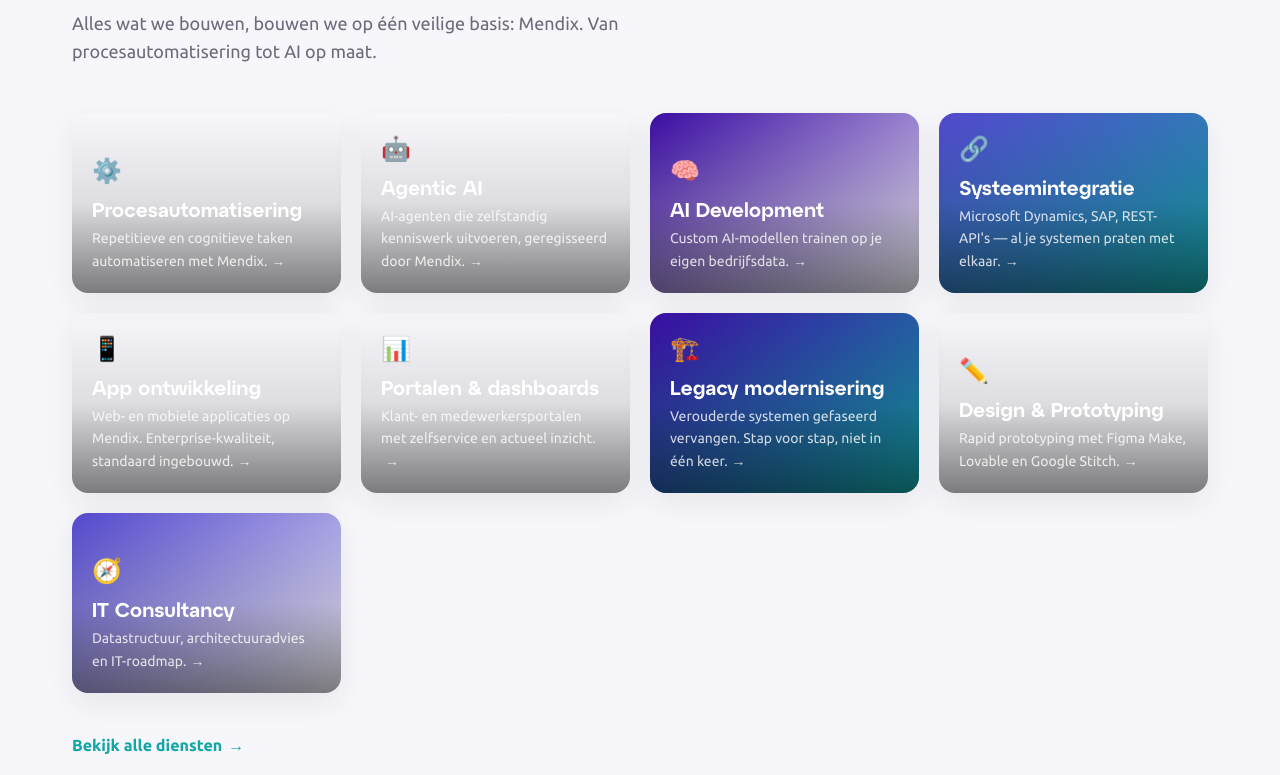
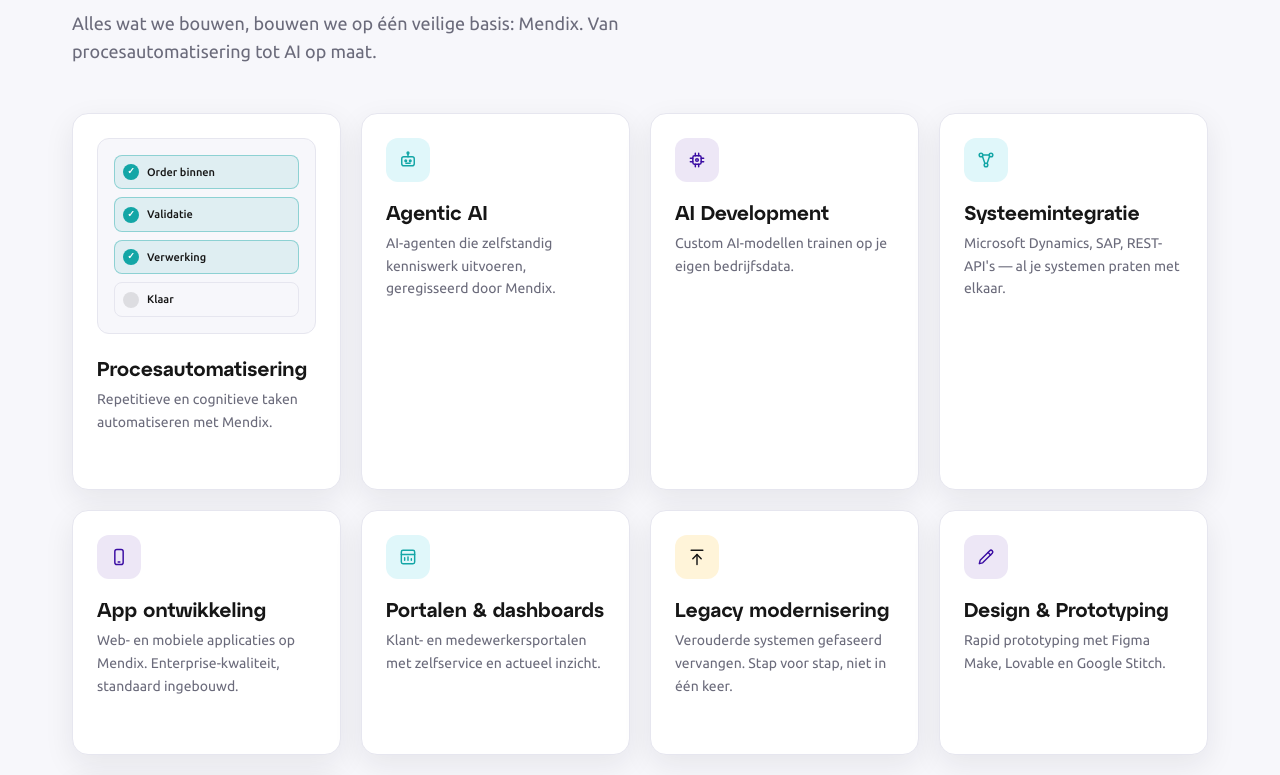
Before and after one commit to bjarn-onderstal/kobeon-website, a Next.js app: page / in a window 1280 px wide. Shown: the part 6074-6849 px from the top of the page. Built offline with nearby package versions, Linux system fonts and the light colour scheme.

Commit message:
refactor: lichte consistente diensten-bento + line-iconen (geen emoji/donkere slabs)

```diff
--- a/app/sectoren/detachering/page.tsx
+++ b/app/sectoren/detachering/page.tsx
@@ -13,7 +13,7 @@
 };
 
 const content: SectorContent = {
-  emoji: "👥",
+  icon: "detachering",
   title: "Staffing & Detachering",
   tagline: "Match sneller. Factureer foutloos. Blijf compliant.",
   intro:
--- a/app/sectoren/kinderopvang/page.tsx
+++ b/app/sectoren/kinderopvang/page.tsx
@@ -13,7 +13,7 @@
 };
 
 const content: SectorContent = {
-  emoji: "🧸",
+  icon: "kinderopvang",
   title: "Kinderopvang",
   tagline: "Minder administratie. Meer tijd voor de kinderen.",
   intro:
--- a/app/sectoren/maakindustrie/page.tsx
+++ b/app/sectoren/maakindustrie/page.tsx
@@ -13,7 +13,7 @@
 };
 
 const content: SectorContent = {
-  emoji: "🏭",
+  icon: "maakindustrie",
   title: "Maakindustrie",
   tagline: "Slimme fabrieken beginnen met slimme software.",
   intro:
--- a/app/sectoren/onderwijs/page.tsx
+++ b/app/sectoren/onderwijs/page.tsx
@@ -13,7 +13,7 @@
 };
 
 const content: SectorContent = {
-  emoji: "🎓",
+  icon: "onderwijs",
   title: "Onderwijsinstellingen",
   tagline: "Meer tijd voor onderwijs.",
   intro:
--- a/app/sectoren/semi-publiek/page.tsx
+++ b/app/sectoren/semi-publiek/page.tsx
@@ -13,7 +13,7 @@
 };
 
 const content: SectorContent = {
-  emoji: "⚖️",
+  icon: "semi-publiek",
   title: "Semi-publieke organisaties",
   tagline: "Compliance én efficiëntie. Zonder compromis.",
   intro:
--- a/app/sectoren/sierteelt/page.tsx
+++ b/app/sectoren/sierteelt/page.tsx
@@ -13,7 +13,7 @@
 };
 
 const content: SectorContent = {
-  emoji: "🌱",
+  icon: "sierteelt",
   title: "Sierteelt & Horticultuur",
   tagline: "Software die meebeweegt met je seizoen.",
   intro:
--- a/components/DienstenBentoGrid.tsx
+++ b/components/DienstenBentoGrid.tsx
@@ -4,7 +4,7 @@
 // Gedeelde asymmetrische bento-grid van de 9 diensten (homepage + /diensten).
 export default function DienstenBentoGrid() {
   return (
-    <div className="grid auto-rows-[180px] grid-cols-1 gap-5 md:grid-flow-row-dense md:grid-cols-4">
+    <div className="grid auto-rows-[minmax(190px,auto)] grid-cols-1 gap-5 md:grid-flow-row-dense md:grid-cols-4">
       {services.map((s, i) => (
         <ServiceTile key={s.title} service={s} index={i} />
       ))}
--- /dev/null
+++ b/components/Icon.tsx
@@ -0,0 +1,130 @@
+import type { SVGProps } from "react";
+
+// Lichtgewicht line-icon set (geen externe dependency). Eén consistente stijl:
+// stroke = currentColor, geen fill, ronde uiteinden. `name` = dienst- of sector-slug.
+const paths: Record<string, JSX.Element> = {
+  // Diensten
+  "procesautomatisering": (
+    <>
+      <path d="M21 12a9 9 0 1 1-3-6.7" />
+      <path d="M21 4v5h-5" />
+    </>
+  ),
+  "agentic-ai": (
+    <>
+      <rect x="4.5" y="8" width="15" height="11" rx="2.5" />
+      <path d="M12 8V5" />
+      <circle cx="12" cy="3.6" r="1.1" />
+      <circle cx="9.3" cy="13" r="1" />
+      <circle cx="14.7" cy="13" r="1" />
+      <path d="M9.5 16h5" />
+    </>
+  ),
+  "ai-development": (
+    <>
+      <rect x="7" y="7" width="10" height="10" rx="2" />
+      <circle cx="12" cy="12" r="1.6" />
+      <path d="M10 7V4M14 7V4M10 20v-3M14 20v-3M7 10H4M7 14H4M20 10h-3M20 14h-3" />
+    </>
+  ),
+  "systeemintegratie": (
+    <>
+      <circle cx="6" cy="6" r="2.2" />
+      <circle cx="18" cy="6" r="2.2" />
+      <circle cx="12" cy="18" r="2.2" />
+      <path d="M7.7 7.6 10.6 16M16.3 7.6 13.4 16M8.2 6h7.6" />
+    </>
+  ),
+  "app-ontwikkeling": (
+    <>
+      <rect x="7" y="3" width="10" height="18" rx="2.5" />
+      <path d="M11 18h2" />
+    </>
+  ),
+  "portalen-dashboards": (
+    <>
+      <rect x="4" y="4" width="16" height="16" rx="2" />
+      <path d="M4 9h16" />
+      <path d="M8 16v-3M12 16v-4M16 16v-2" />
+    </>
+  ),
+  "legacy-modernisering": (
+    <>
+      <path d="M12 21V9" />
+      <path d="m7 14 5-5 5 5" />
+      <path d="M5 4h14" />
+    </>
+  ),
+  "design-prototyping": (
+    <>
+      <path d="M16.5 4.5a2.1 2.1 0 0 1 3 3L8 19l-4 1 1-4z" />
+      <path d="m14.5 6.5 3 3" />
+    </>
+  ),
+  "it-consultancy": (
+    <>
+      <circle cx="12" cy="12" r="9" />
+      <path d="m15.5 8.5-2 5-5 2 2-5z" />
+    </>
+  ),
+  // Sectoren
+  "sierteelt": (
+    <>
+      <path d="M12 20v-7" />
+      <path d="M12 13c0-3.3 2.7-5 5.5-5 .2 3-2 5-5.5 5z" />
+      <path d="M12 14c0-2.6-2.2-4.3-5-4.3.1 2.6 2.1 4.3 5 4.3z" />
+    </>
+  ),
+  "detachering": (
+    <>
+      <circle cx="9" cy="8" r="3" />
+      <path d="M4 20a5 5 0 0 1 10 0" />
+      <path d="M15.5 5.6a3 3 0 0 1 0 5.8" />
+      <path d="M17 14.2A5 5 0 0 1 20 19" />
+    </>
+  ),
+  "semi-publiek": (
+    <>
+      <path d="M12 3l7 3v5c0 4.4-3 7.9-7 9.5C8 18.9 5 15.4 5 11V6z" />
+      <path d="m9.2 11.8 2 2 3.6-3.8" />
+    </>
+  ),
+  "onderwijs": (
+    <>
+      <path d="M2.5 9 12 5l9.5 4L12 13z" />
+      <path d="M6.5 11v4.2c0 1 2.5 2.3 5.5 2.3s5.5-1.3 5.5-2.3V11" />
+      <path d="M21.5 9v5" />
+    </>
+  ),
+  "kinderopvang": (
+    <>
+      <path d="M12 20.5S4 16 4 9.8C4 7 6 5.2 8.3 5.2c1.6 0 2.9 1 3.7 2 .8-1 2.1-2 3.7-2C18 5.2 20 7 20 9.8c0 6.2-8 10.7-8 10.7z" />
+    </>
+  ),
+  "maakindustrie": (
+    <>
+      <path d="M3 21V10l5.5 3.5V10L14 13.5V8l6 3.5V21z" />
+      <path d="M3 21h18" />
+      <path d="M8 21v-3h3v3" />
+    </>
+  ),
+};
+
+export default function Icon({ name, ...props }: { name: string } & SVGProps<SVGSVGElement>) {
+  const path = paths[name];
+  if (!path) return null;
+  return (
+    <svg
+      viewBox="0 0 24 24"
+      fill="none"
+      stroke="currentColor"
+      strokeWidth={1.75}
+      strokeLinecap="round"
+      strokeLinejoin="round"
+      aria-hidden="true"
+      {...props}
+    >
+      {path}
+    </svg>
+  );
+}
--- a/components/SectorCard.tsx
+++ b/components/SectorCard.tsx
@@ -1,25 +1,28 @@
 import Link from "next/link";
 import type { sectors } from "@/lib/siteConfig";
+import Icon from "@/components/Icon";
 
 type Sector = (typeof sectors)[number];
 
 // Verfijnde hover: kaart licht op in een zachte accenttint met accent-rand en
 // lift; tekst blijft donker en leesbaar (geen witte tekst op gele vlakken).
-const accentStyles: Record<Sector["accent"], { border: string; tint: string; cta: string; chip: string }> = {
-  teal: { border: "hover:border-teal", tint: "group-hover:bg-tealbg", cta: "text-teal", chip: "bg-tealbg text-teal" },
-  purple: { border: "hover:border-purple", tint: "group-hover:bg-purplebg", cta: "text-purple", chip: "bg-purplebg text-purple" },
-  yellow: { border: "hover:border-yellow", tint: "group-hover:bg-yellow/10", cta: "text-ink", chip: "bg-yellow/15 text-ink" },
+const accentStyles: Record<Sector["accent"], { border: string; tint: string; cta: string; chip: string; icon: string }> = {
+  teal: { border: "hover:border-teal", tint: "group-hover:bg-tealbg", cta: "text-teal", chip: "bg-tealbg text-teal", icon: "bg-tealbg text-teal" },
+  purple: { border: "hover:border-purple", tint: "group-hover:bg-purplebg", cta: "text-purple", chip: "bg-purplebg text-purple", icon: "bg-purplebg text-purple" },
+  yellow: { border: "hover:border-yellow", tint: "group-hover:bg-yellow/10", cta: "text-ink", chip: "bg-yellow/15 text-ink", icon: "bg-yellow/15 text-ink" },
 };
 
 export default function SectorCard({ sector }: { sector: Sector }) {
-  const { slug, title, emoji, accent, systems, available } = sector;
+  const { slug, title, accent, systems, available } = sector;
   const a = accentStyles[accent];
   const inner = (
     <div
       className={`group h-full rounded-2xl border border-line bg-white p-7 shadow-soft transition-all duration-300 hover:-translate-y-1 hover:shadow-lift ${a.border} ${a.tint}`}
     >
       <div className="flex items-start justify-between">
-        <span className="text-3xl">{emoji}</span>
+        <span className={`inline-flex h-12 w-12 items-center justify-center rounded-xl transition-colors group-hover:bg-white ${a.icon}`}>
+          <Icon name={slug} className="h-6 w-6" />
+        </span>
         {!available && (
           <span className="rounded-full bg-canvas px-2 py-0.5 text-[10px] font-semibold text-muted">Binnenkort</span>
         )}
--- a/components/SectorPage.tsx
+++ b/components/SectorPage.tsx
@@ -3,10 +3,11 @@
 import ProjectCard from "@/components/ProjectCard";
 import FinalCta from "@/components/sections/FinalCta";
 import BreadcrumbJsonLd from "@/components/BreadcrumbJsonLd";
+import Icon from "@/components/Icon";
 import { projects } from "@/lib/siteConfig";
 
 export type SectorContent = {
-  emoji: string;
+  icon: string;
   title: string;
   tagline: string;
   intro: string;
@@ -29,7 +30,7 @@
 };
 
 export default function SectorPage({ content }: { content: SectorContent }) {
-  const { emoji, title, tagline, intro, accent, problems, approach, systems, caseSlug } = content;
+  const { icon, title, tagline, intro, accent, problems, approach, systems, caseSlug } = content;
   const caseProject = projects.find((p) => p.slug === caseSlug);
 
   return (
@@ -43,7 +44,7 @@
         />
         <div className="container-x relative pb-16 pt-32 md:pb-20 md:pt-40">
           <span className="chip border-white/20 bg-white/10 text-white/80">
-            <span aria-hidden>{emoji}</span> Sector
+            <Icon name={icon} className="h-4 w-4 text-teal-light" /> Sector
           </span>
           <h1 className="h-display mt-6 max-w-3xl text-4xl md:text-6xl">
             {title} <span className="block text-yellow">{tagline}</span>
--- a/components/ServiceTile.tsx
+++ b/components/ServiceTile.tsx
@@ -1,33 +1,44 @@
 "use client";
 import { motion } from "framer-motion";
 import type { Service } from "@/lib/siteConfig";
+import Icon from "@/components/Icon";
+import MiniMock from "@/components/MiniMock";
+
+// Lichte, clean tegel — consistent met de rest van de site (witte kaart, zachte
+// schaduw, merk-accent, lift op hover). Grote feature-tegels (met `mock`) tonen
+// een lichte mini-UI; de overige een line-icoon.
+const accentMap = {
+  purple: { tint: "bg-purplebg text-purple", border: "hover:border-purple", cta: "text-purple" },
+  teal: { tint: "bg-tealbg text-teal", border: "hover:border-teal", cta: "text-teal" },
+  yellow: { tint: "bg-yellow/15 text-ink", border: "hover:border-yellow", cta: "text-ink" },
+} as const;
 
 export default function ServiceTile({ service, index }: { service: Service; index: number }) {
-  const { slug, title, desc, icon, gradient, span } = service;
+  const { slug, title, desc, accent, span, mock } = service;
+  const a = accentMap[accent];
   return (
     <motion.div
       id={slug}
-      className={`group relative min-h-[180px] overflow-hidden rounded-2xl shadow-soft ${span}`}
+      className={`group relative flex scroll-mt-24 flex-col rounded-2xl border border-line bg-white p-6 shadow-soft transition-all duration-300 hover:-translate-y-1 hover:shadow-lift ${a.border} ${span}`}
       initial={{ opacity: 0, y: 16 }}
       whileInView={{ opacity: 1, y: 0 }}
       viewport={{ once: true, margin: "-40px" }}
-      transition={{ duration: 0.45, delay: index * 0.06 }}
+      transition={{ duration: 0.45, delay: index * 0.05 }}
     >
-      {/* achtergrond — merk-gradient (later vervangbaar door svc-<id>.jpg) */}
-      <div className={`absolute inset-0 ${gradient} transition-transform duration-500 group-hover:scale-105`} />
-      {/* leesbaarheidsoverlay onderaan */}
-      <div className="absolute inset-0 bg-gradient-to-t from-black/50 via-black/10 to-transparent" />
-      {/* hover-rand */}
-      <div className="absolute inset-0 rounded-2xl ring-1 ring-inset ring-white/0 transition duration-300 group-hover:ring-white/40" />
-
-      <div className="relative flex h-full flex-col justify-end p-5">
-        <span className="text-2xl" aria-hidden>{icon}</span>
-        <h3 className="mt-2 font-serif text-xl text-white">{title}</h3>
-        <p className="mt-1 max-w-xs text-sm leading-relaxed text-white/80">
-          {desc}
-          <span className="ml-1 inline-block transition-transform duration-300 group-hover:translate-x-1">→</span>
-        </p>
-      </div>
+      {mock ? (
+        <div className="mb-5 flex-1 rounded-xl border border-line bg-canvas p-4">
+          <MiniMock kind={mock} />
+        </div>
+      ) : (
+        <span className={`mb-4 inline-flex h-11 w-11 items-center justify-center rounded-xl ${a.tint}`}>
+          <Icon name={slug} className="h-5 w-5" />
+        </span>
+      )}
+      <h3 className="font-serif text-xl text-ink">{title}</h3>
+      <p className="mt-1.5 text-sm leading-relaxed text-muted">{desc}</p>
+      <span className={`mt-3 inline-flex items-center gap-1 text-sm font-semibold opacity-0 transition-opacity duration-300 group-hover:opacity-100 ${a.cta}`}>
+        Meer info <span className="transition-transform group-hover:translate-x-1">→</span>
+      </span>
     </motion.div>
   );
 }
--- a/lib/siteConfig.ts
+++ b/lib/siteConfig.ts
@@ -192,17 +192,16 @@
 export const sectors: {
   slug: string;
   title: string;
-  emoji: string;
   accent: "teal" | "purple" | "yellow";
   systems: string[];
   available: boolean;
 }[] = [
-  { slug: "sierteelt", title: "Sierteelt & Horticultuur", emoji: "🌱", accent: "teal", systems: ["Agriware", "Infor", "Metacom (Meijel)", "BKD", "Supply chain"], available: true },
-  { slug: "detachering", title: "Staffing & Detachering", emoji: "👥", accent: "purple", systems: ["AFAS", "Wet DBA", "AI-matching", "Consultant­portalen"], available: true },
-  { slug: "semi-publiek", title: "Semi-Publiek", emoji: "⚖️", accent: "yellow", systems: ["Compliance", "Documentbeheer", "AI op regelgeving", "Veilige data"], available: true },
-  { slug: "onderwijs", title: "Onderwijs", emoji: "🎓", accent: "teal", systems: ["Aanmeldportalen", "AVG", "Administratie", "Rapportages"], available: true },
-  { slug: "kinderopvang", title: "Kinderopvang", emoji: "🧸", accent: "purple", systems: ["Ouderportalen", "LRK", "Facturering", "Planning"], available: true },
-  { slug: "maakindustrie", title: "Maakindustrie", emoji: "🏭", accent: "yellow", systems: ["ERP-integratie", "Kwaliteitscontrole", "Productie-planning", "Supply chain"], available: true },
+  { slug: "sierteelt", title: "Sierteelt & Horticultuur", accent: "teal", systems: ["Agriware", "Infor", "Metacom (Meijel)", "BKD", "Supply chain"], available: true },
+  { slug: "detachering", title: "Staffing & Detachering", accent: "purple", systems: ["AFAS", "Wet DBA", "AI-matching", "Consultant­portalen"], available: true },
+  { slug: "semi-publiek", title: "Semi-Publiek", accent: "yellow", systems: ["Compliance", "Documentbeheer", "AI op regelgeving", "Veilige data"], available: true },
+  { slug: "onderwijs", title: "Onderwijs", accent: "teal", systems: ["Aanmeldportalen", "AVG", "Administratie", "Rapportages"], available: true },
+  { slug: "kinderopvang", title: "Kinderopvang", accent: "purple", systems: ["Ouderportalen", "LRK", "Facturering", "Planning"], available: true },
+  { slug: "maakindustrie", title: "Maakindustrie", accent: "yellow", systems: ["ERP-integratie", "Kwaliteitscontrole", "Productie-planning", "Supply chain"], available: true },
 ];
 
 // Cultuurpijlers voor /werken-bij.
@@ -359,24 +358,26 @@
 ];
 
 // De 9 diensten als bento-tegels (homepage-sectie 6 + /diensten). `span` stuurt
-// de asymmetrische grid, `gradient` de merk-achtergrond (fallback voor svc-images).
+// de asymmetrische grid, `accent` de merk-kleur (icoon + hover), `mock` geeft een
+// grote feature-tegel een lichte mini-UI i.p.v. alleen icoon. Iconen komen uit
+// <Icon name={slug}>. Geen emoji, geen donkere gradient-slabs (licht-eerst).
 export type Service = {
   slug: string;
   title: string;
   desc: string;
-  icon: string;
-  gradient: string;
+  accent: "purple" | "teal" | "yellow";
   span: string;
+  mock?: ProjectKind;
 };
 
 export const services: Service[] = [
-  { slug: "procesautomatisering", title: "Procesautomatisering", desc: "Repetitieve en cognitieve taken automatiseren met Mendix.", icon: "⚙️", gradient: "bg-gradient-to-br from-purple-deep to-teal", span: "md:col-span-2 md:row-span-2" },
-  { slug: "agentic-ai", title: "Agentic AI", desc: "AI-agenten die zelfstandig kenniswerk uitvoeren, geregisseerd door Mendix.", icon: "🤖", gradient: "bg-gradient-to-br from-teal to-purple-med", span: "md:col-span-2" },
-  { slug: "ai-development", title: "AI Development", desc: "Custom AI-modellen trainen op je eigen bedrijfsdata.", icon: "🧠", gradient: "bg-gradient-to-br from-purple to-purple-deep", span: "md:col-span-1" },
-  { slug: "systeemintegratie", title: "Systeemintegratie", desc: "Microsoft Dynamics, SAP, REST-API's — al je systemen praten met elkaar.", icon: "🔗", gradient: "bg-gradient-to-br from-purple-med to-teal", span: "md:col-span-1" },
-  { slug: "app-ontwikkeling", title: "App ontwikkeling", desc: "Web- en mobiele applicaties op Mendix. Enterprise-kwaliteit, standaard ingebouwd.", icon: "📱", gradient: "bg-gradient-to-br from-teal to-teal-light", span: "md:col-span-2" },
-  { slug: "portalen-dashboards", title: "Portalen & dashboards", desc: "Klant- en medewerkersportalen met zelfservice en actueel inzicht.", icon: "📊", gradient: "bg-gradient-to-br from-purple-deep to-purple-med", span: "md:col-span-2" },
-  { slug: "legacy-modernisering", title: "Legacy modernisering", desc: "Verouderde systemen gefaseerd vervangen. Stap voor stap, niet in één keer.", icon: "🏗️", gradient: "bg-gradient-to-br from-purple to-teal", span: "md:col-span-1" },
-  { slug: "design-prototyping", title: "Design & Prototyping", desc: "Rapid prototyping met Figma Make, Lovable en Google Stitch.", icon: "✏️", gradient: "bg-gradient-to-br from-teal to-purple", span: "md:col-span-1" },
-  { slug: "it-consultancy", title: "IT Consultancy", desc: "Datastructuur, architectuuradvies en IT-roadmap.", icon: "🧭", gradient: "bg-gradient-to-br from-purple-med to-purple-deep", span: "md:col-span-2" },
+  { slug: "procesautomatisering", title: "Procesautomatisering", desc: "Repetitieve en cognitieve taken automatiseren met Mendix.", accent: "purple", span: "md:col-span-2 md:row-span-2", mock: "workflow" },
+  { slug: "agentic-ai", title: "Agentic AI", desc: "AI-agenten die zelfstandig kenniswerk uitvoeren, geregisseerd door Mendix.", accent: "teal", span: "md:col-span-2" },
+  { slug: "ai-development", title: "AI Development", desc: "Custom AI-modellen trainen op je eigen bedrijfsdata.", accent: "purple", span: "md:col-span-1" },
+  { slug: "systeemintegratie", title: "Systeemintegratie", desc: "Microsoft Dynamics, SAP, REST-API's — al je systemen praten met elkaar.", accent: "teal", span: "md:col-span-1" },
+  { slug: "app-ontwikkeling", title: "App ontwikkeling", desc: "Web- en mobiele applicaties op Mendix. Enterprise-kwaliteit, standaard ingebouwd.", accent: "purple", span: "md:col-span-2" },
+  { slug: "portalen-dashboards", title: "Portalen & dashboards", desc: "Klant- en medewerkersportalen met zelfservice en actueel inzicht.", accent: "teal", span: "md:col-span-2" },
+  { slug: "legacy-modernisering", title: "Legacy modernisering", desc: "Verouderde systemen gefaseerd vervangen. Stap voor stap, niet in één keer.", accent: "yellow", span: "md:col-span-1" },
+  { slug: "design-prototyping", title: "Design & Prototyping", desc: "Rapid prototyping met Figma Make, Lovable en Google Stitch.", accent: "purple", span: "md:col-span-1" },
+  { slug: "it-consultancy", title: "IT Consultancy", desc: "Datastructuur, architectuuradvies en IT-roadmap.", accent: "teal", span: "md:col-span-2" },
 ];
```
